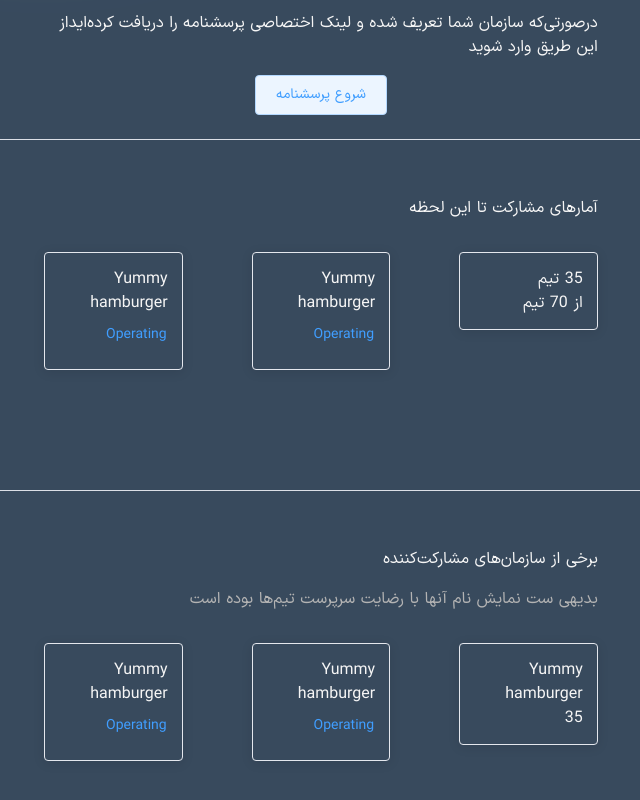
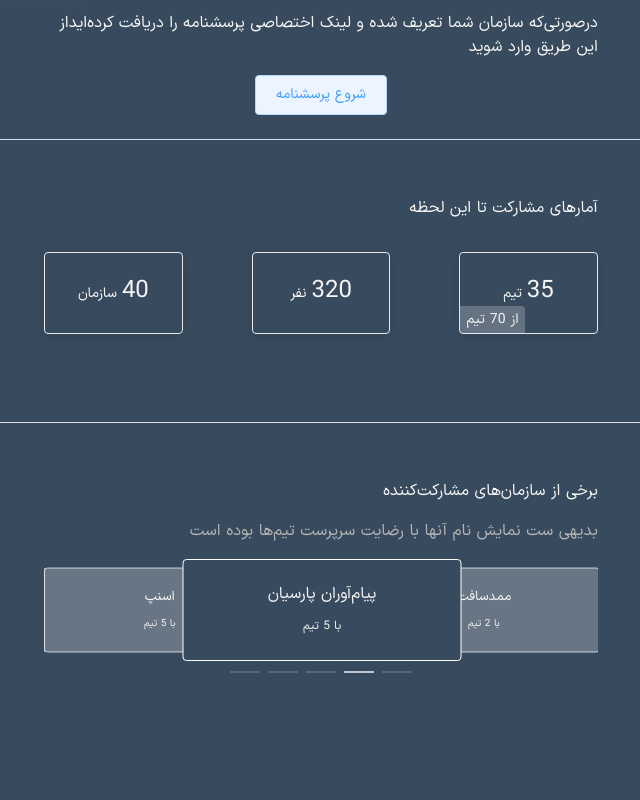
Before and after one commit to ashkantaravati/thesis-survey-app-front, a Vue app: page / in a window 1280 px wide. Shown: the part 402-1202 px from the top of the page, without its empty margins (319-959 px from the left). Built offline with nearby package versions, Linux system fonts and the light colour scheme; what @soerenmartius/vue3-clipboard would draw is missing.

Commit message:
add slider in main page

```diff
--- a/src/views/Home.vue
+++ b/src/views/Home.vue
@@ -42,39 +42,42 @@
   <el-divider></el-divider>
   <el-row class="mobile-row-reverse jc-center">
     <el-col :xs="24" :sm="24" :md="20" :lg="18" :xl="18">
-      <div style="margin: 2rem 0 6rem 0">
+      <div style="margin: 2rem 0 4rem 0">
         <p>آمارهای مشارکت تا این لحظه</p>
         <el-row class="d-flex jc-between">
           <el-col :xs="24" :sm="24" :md="6" :lg="6" :xl="7" class="mt-1rem">
-            <el-card :body-style="{ padding: '0px' }">
-              <div style="padding: 14px">
-                <span>{{ stats.overall.number_of_registered_teams }} تیم </span>
-                <div class="bottom">
-                  <span type="text" class="button"
-                    >از {{ stats.overall.target_team_size }} تیم
-                  </span>
-                </div>
+            <el-card>
+              <span>
+                <span>
+                  {{ stats.overall.number_of_registered_teams }}
+                </span>
+                تیم
+              </span>
+              <div class="more-info">
+                <span type="text"
+                  >از {{ stats.overall.target_team_size }} تیم
+                </span>
               </div>
             </el-card>
           </el-col>
           <el-col :xs="24" :sm="24" :md="6" :lg="6" :xl="7" class="mt-1rem">
-            <el-card :body-style="{ padding: '0px' }">
-              <div style="padding: 14px">
-                <span>Yummy hamburger</span>
-                <div class="bottom">
-                  <el-button type="text" class="button">Operating</el-button>
-                </div>
-              </div>
+            <el-card>
+              <span>
+                <span>
+                  {{ stats.overall.number_of_registered_participants }}
+                </span>
+                نفر
+              </span>
             </el-card>
           </el-col>
           <el-col :xs="24" :sm="24" :md="6" :lg="6" :xl="7" class="mt-1rem">
-            <el-card :body-style="{ padding: '0px' }">
-              <div style="padding: 14px">
-                <span>Yummy hamburger</span>
-                <div class="bottom">
-                  <el-button type="text" class="button">Operating</el-button>
-                </div>
-              </div>
+            <el-card>
+              <span>
+                <span>
+                  {{ stats.overall.number_of_registered_organizations }}
+                </span>
+                سازمان
+              </span>
             </el-card>
           </el-col>
         </el-row>
@@ -83,6 +86,7 @@
   </el-row>
 
   <el-divider></el-divider>
+
   <el-row class="mobile-row-reverse jc-center">
     <el-col :xs="24" :sm="24" :md="20" :lg="18" :xl="18">
       <div style="margin: 2rem 0 6rem 0">
@@ -90,40 +94,15 @@
         <p style="color: #b3b3b3">
           بدیهی ست نمایش نام آنها با رضایت سرپرست تیم‌ها بوده است
         </p>
-        <el-row class="d-flex jc-between">
-          <el-col :xs="24" :sm="24" :md="6" :lg="6" :xl="7" class="mt-1rem">
-            <el-card :body-style="{ padding: '0px' }">
-              <div style="padding: 14px">
-                <span>Yummy hamburger</span>
-                <div class="bottom">
-                  <span type="text" class="button">{{
-                    stats.overall.number_of_registered_teams
-                  }}</span>
-                </div>
-              </div>
-            </el-card>
-          </el-col>
-          <el-col :xs="24" :sm="24" :md="6" :lg="6" :xl="7" class="mt-1rem">
-            <el-card :body-style="{ padding: '0px' }">
-              <div style="padding: 14px">
-                <span>Yummy hamburger</span>
-                <div class="bottom">
-                  <el-button type="text" class="button">Operating</el-button>
-                </div>
-              </div>
-            </el-card>
-          </el-col>
-          <el-col :xs="24" :sm="24" :md="6" :lg="6" :xl="7" class="mt-1rem">
-            <el-card :body-style="{ padding: '0px' }">
-              <div style="padding: 14px">
-                <span>Yummy hamburger</span>
-                <div class="bottom">
-                  <el-button type="text" class="button">Operating</el-button>
-                </div>
-              </div>
-            </el-card>
-          </el-col>
-        </el-row>
+        <el-carousel :interval="4000" type="card" height="100px">
+          <el-carousel-item
+            v-for="organization in stats.registered_organizations"
+            :key="organization"
+          >
+            <p class="name m-0">{{ organization.name }}</p>
+            <p class="count">با  <span>{{ organization.number_of_teams }}</span> تیم</p>
+          </el-carousel-item>
+        </el-carousel>
       </div>
     </el-col>
   </el-row>
@@ -152,22 +131,27 @@
         },
         registered_organizations: [
           {
+            id: 1,
             name: "اسنپ",
             number_of_teams: 5,
           },
           {
+            id: 2,
             name: "پیام‌آوران پارسیان",
             number_of_teams: 5,
           },
           {
+            id: 3,
             name: "ممدسافت",
             number_of_teams: 2,
           },
           {
+            id: 4,
             name: "دیجی‌کالا",
             number_of_teams: 7,
           },
           {
+            id: 5,
             name: "غدیر",
             number_of_teams: 2,
           },
@@ -257,4 +241,48 @@
     flex-direction: column-reverse;
   }
 }
+
+.el-card__body {
+  padding: 16px;
+  min-height: 3rem;
+  display: flex;
+  align-items: center;
+  justify-content: center;
+  position: relative;
+}
+.el-card__body .more-info {
+  position: absolute;
+  bottom: 0;
+  left: 0;
+  background: #ffffff38;
+  padding: 1px 6px;
+  border-top-right-radius: 4px;
+}
+.el-card__body span {
+  font-size: 14px;
+}
+.el-card__body span span {
+  font-size: 24px;
+}
+
+.el-carousel__item  {
+  display: flex;
+  align-items: center;
+  justify-content: center;
+  flex-direction: column;
+  border: 1px solid #fff;
+  border-radius: 4px;
+}
+.el-carousel__item .count {
+ font-size: 12px;
+ margin:8px 0 0 0
+}
+.el-carousel__item:nth-child(2n) {
+  background-color: #384a5d;
+
+}
+
+.el-carousel__item:nth-child(2n + 1) {
+  background-color: #384a5d;
+}
 </style>
```
